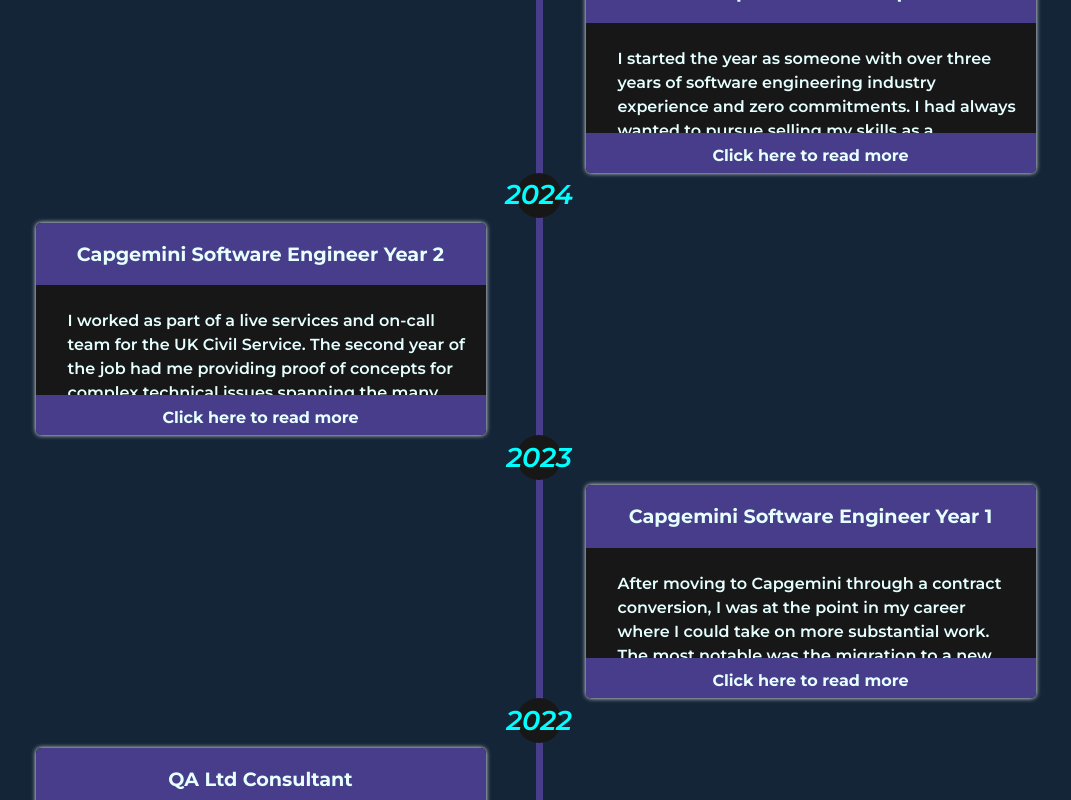
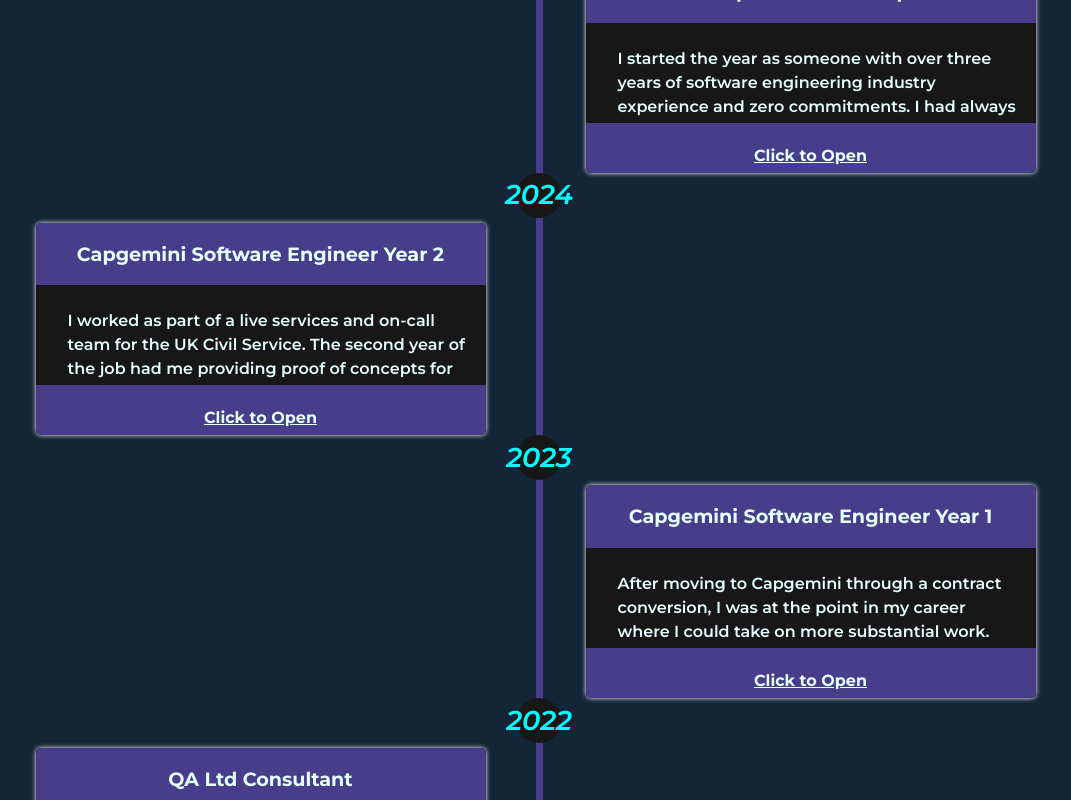
Before and after one commit to Christian-QA/Christian-QA.github.io, a React (Vite) app: page / in a window 1280 px wide. Shown: the part 1820-2620 px from the top of the page, without its empty margins (101-1172 px from the left). Built offline with nearby package versions, Linux system fonts and the light colour scheme; the HTML template or start-up script is replaced by a standard one.

Commit message:
Fixed issue with button text overflow

```diff
--- a/src/lang/en.tsx
+++ b/src/lang/en.tsx
@@ -56,8 +56,8 @@ const Messages = {
                 "experience.heading.2018": "Web Practitioner",
                 "experience.entry.2018": "My first exposure to programming was through the creation of a D&D web app I decided to create to compliment a campaign I was running. The intention was to create an immersive portal for my friends to use to gain clarity on the custom world they were playing in. I had no prior coding experience at this time, and certainly had no idea of the journey it would lead me on. I had recently finished my mechanical engineering HND and concluded that I hated mechanical engineering, which made me very uncertain of my future. Additionally, I had started a career in frontline security, lacking the confidence to explore anything technical after not vibing with mechanical engineering. My software development hobby is what freed me from a path I was not supposed to be on, building the foundation for my skill and passion for the craft.\n",
 
-                "experience.read-more": "Click here to read more",
-                "experience.read-less": "Read Less",
+                "experience.read-more": "Click to Open",
+                "experience.read-less": "Click to Close",
 
                 "projects.header": "Personal Projects",
 
--- a/src/styling/Experience.css
+++ b/src/styling/Experience.css
@@ -97,8 +97,9 @@
     border-radius: 0;
     border: none;
     font-weight: bold;
+    font-size: 1rem;
     background-color: var(--purple);
-    padding: 20px 0;
+    padding: 25px 0;
 }
 
 #timeline .button_front {
@@ -108,7 +109,10 @@
     bottom: 8px;
     border-radius: 90px;
     font-weight: bold;
+    text-decoration: underline;
 }
+
+
 
 #timeline button:hover {
     color: var(--text);
```
Also changed, not shown: 1 other file (tests, documents, lock files or other folders).
